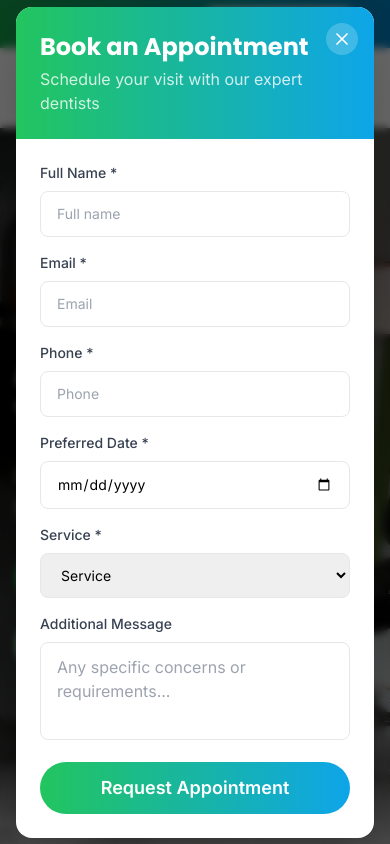
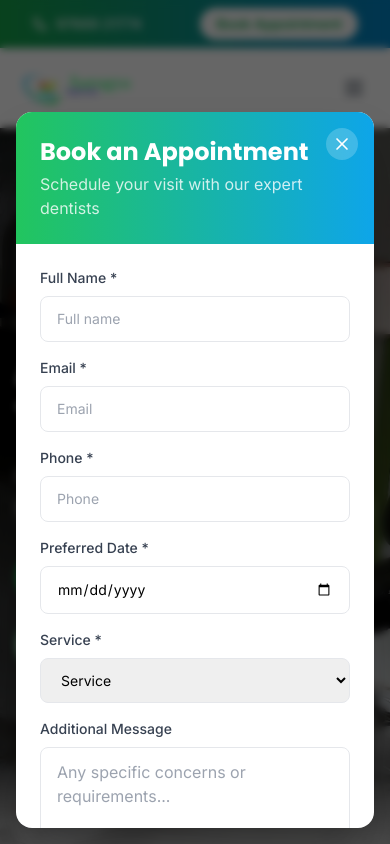
Before and after one commit to shridevfreelanceofficial-prog/AarogyaDentalClinic, a Next.js app: page / in a window 390 px wide. Shown: the top 844 px of the page. Built offline with nearby package versions, Linux system fonts and the light colour scheme.

Commit message:
third commit

```diff
--- a/components/AppointmentModal.tsx
+++ b/components/AppointmentModal.tsx
@@ -42,7 +42,7 @@ export default function AppointmentModal({ isOpen, onClose }: AppointmentModalPr
           initial={{ opacity: 0 }}
           animate={{ opacity: 1 }}
           exit={{ opacity: 0 }}
-          className="fixed inset-0 z-[100] flex items-center justify-center p-4"
+          className="fixed inset-0 z-[100] flex items-start sm:items-center justify-center p-4 pt-28 sm:pt-4"
         >
           {/* Backdrop */}
           <motion.div
@@ -59,7 +59,7 @@ export default function AppointmentModal({ isOpen, onClose }: AppointmentModalPr
             animate={{ opacity: 1, scale: 1, y: 0 }}
             exit={{ opacity: 0, scale: 0.9, y: 20 }}
             transition={{ type: 'spring', damping: 25, stiffness: 300 }}
-            className="relative bg-white rounded-2xl shadow-2xl w-full max-w-lg overflow-hidden"
+            className="relative bg-white rounded-2xl shadow-2xl w-[92vw] max-w-sm sm:w-full sm:max-w-lg overflow-hidden max-h-[calc(100vh-8rem)] sm:max-h-[90vh] flex flex-col"
           >
             {/* Header */}
             <div className="bg-gradient-to-r from-primary-500 to-secondary-500 p-6 text-white">
@@ -74,7 +74,7 @@ export default function AppointmentModal({ isOpen, onClose }: AppointmentModalPr
             </div>
 
             {/* Content */}
-            <div className="p-6">
+            <div className="p-6 overflow-y-auto flex-1 min-h-0">
               {isSubmitted ? (
                 <motion.div
                   initial={{ opacity: 0, scale: 0.8 }}
```
